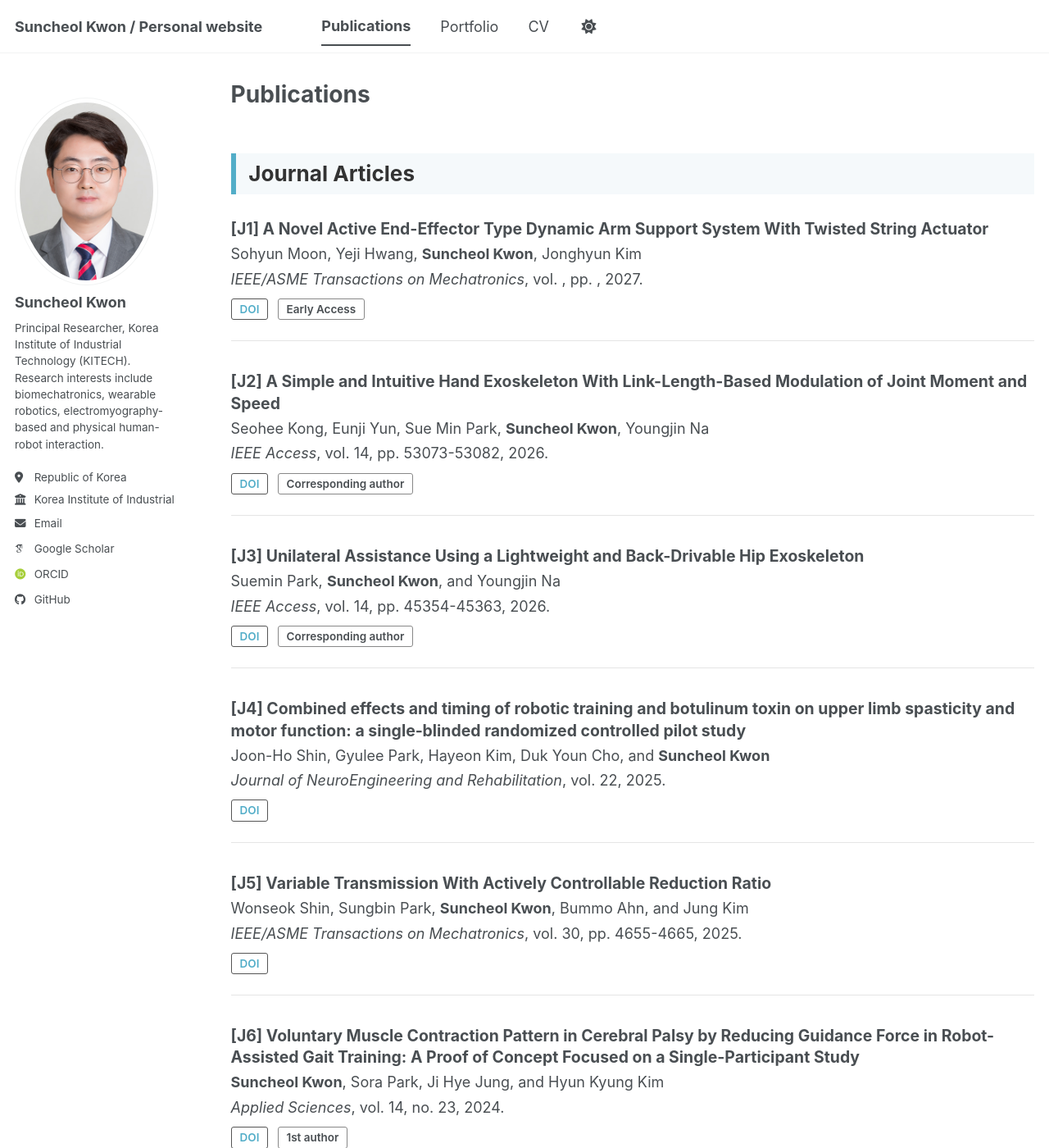
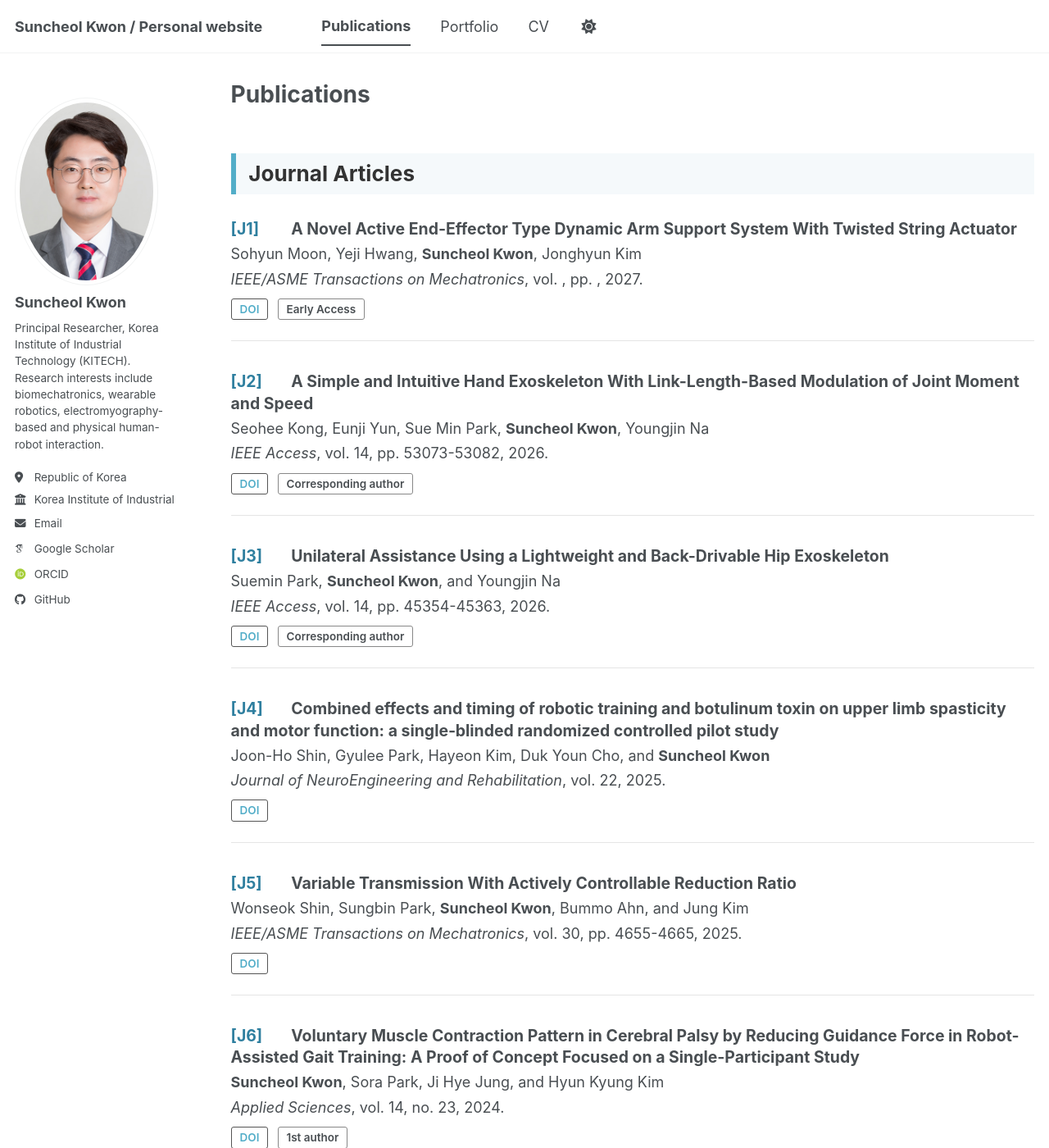
Before and after one commit to suncheolkwon/suncheolkwon.github.io, a Jekyll site: the page built from _pages/publications.html, in a window 1280 px wide and 1400 px high. Shown: the whole window at 82% size. Built offline with Jekyll 4.4.1, drawn with Linux system fonts in a browser that asks for light colours; some web fonts are replaced; a script bundle is joined from its source files by our own code; library files that are not in the unit come from our copies.

Commit message:
Update main.scss

```diff
--- a/assets/css/main.scss
+++ b/assets/css/main.scss
@@ -59,3 +59,11 @@
 .pub-section-title:not(:first-of-type) {
   margin-top: 3em;
 }
+
+.pub-number {
+  display: inline-block;
+  min-width: 3.2em;
+  margin-right: 0.35em;
+  color: #2f7f9f;
+  font-weight: 700;
+}
```
